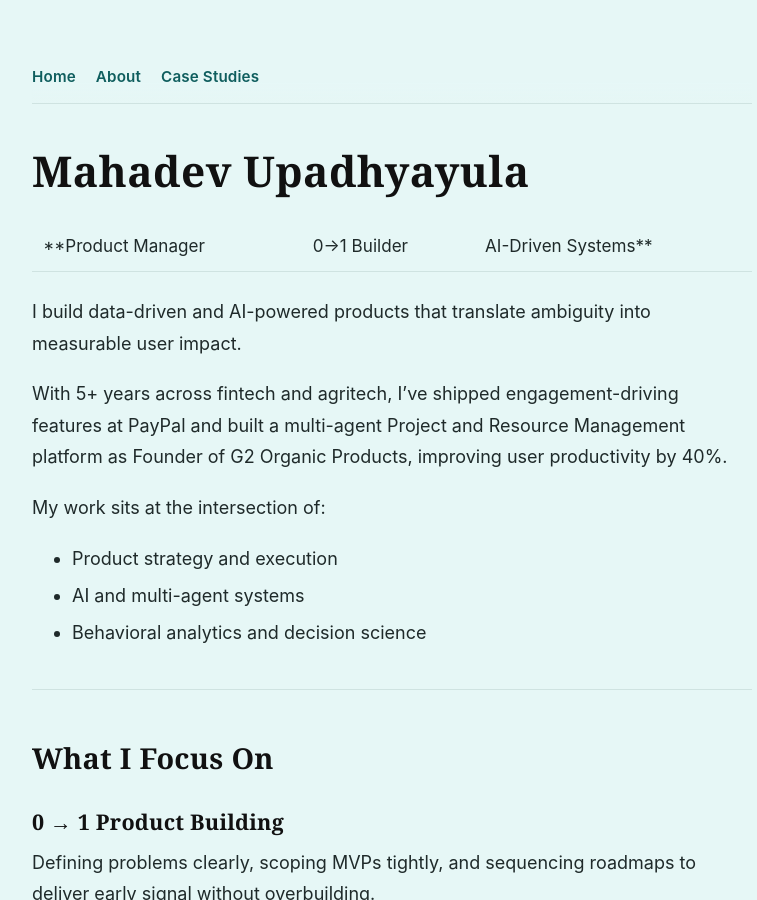
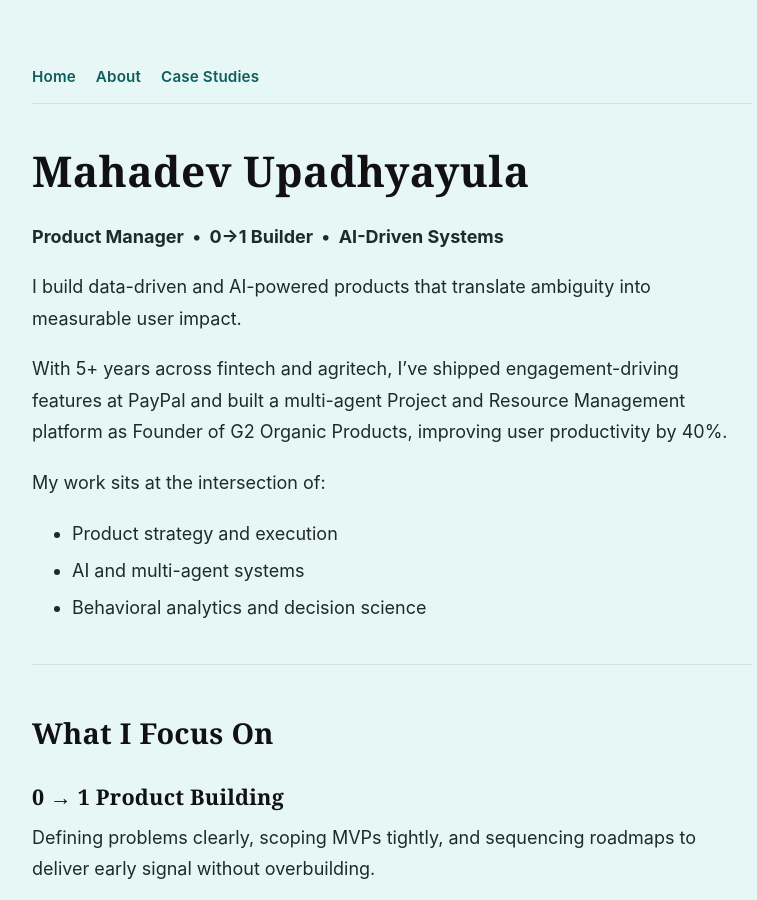
Before and after one commit to mahadevupadhyayula/mahadevupadhyayula.github.io, a Jekyll site: the page built from index.md, in a window 1280 px wide and 900 px high. Shown: the whole window, without its empty margins (248-1005 px from the left). Built offline with Jekyll 4.4.1, drawn with Linux system fonts in a browser that asks for light colours; our own code applies the rules of GitHub Pages for plain Markdown files; part of the change alters nothing that is shown.

Commit message:
Fix homepage headline formatting separators

```diff
--- a/index.md
+++ b/index.md
@@ -4,7 +4,7 @@ layout: default
 
 # Mahadev Upadhyayula
 
-**Product Manager | 0→1 Builder | AI-Driven Systems**
+**Product Manager&nbsp;&nbsp;•&nbsp;&nbsp;0→1 Builder&nbsp;&nbsp;•&nbsp;&nbsp;AI-Driven Systems**
 
 I build data-driven and AI-powered products that translate ambiguity into measurable user impact.
 
```
